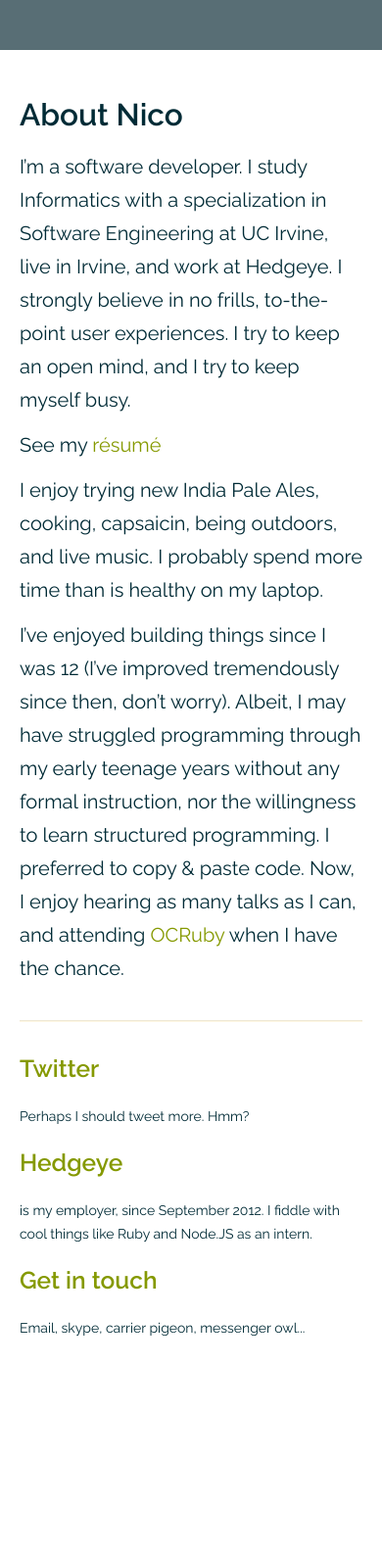
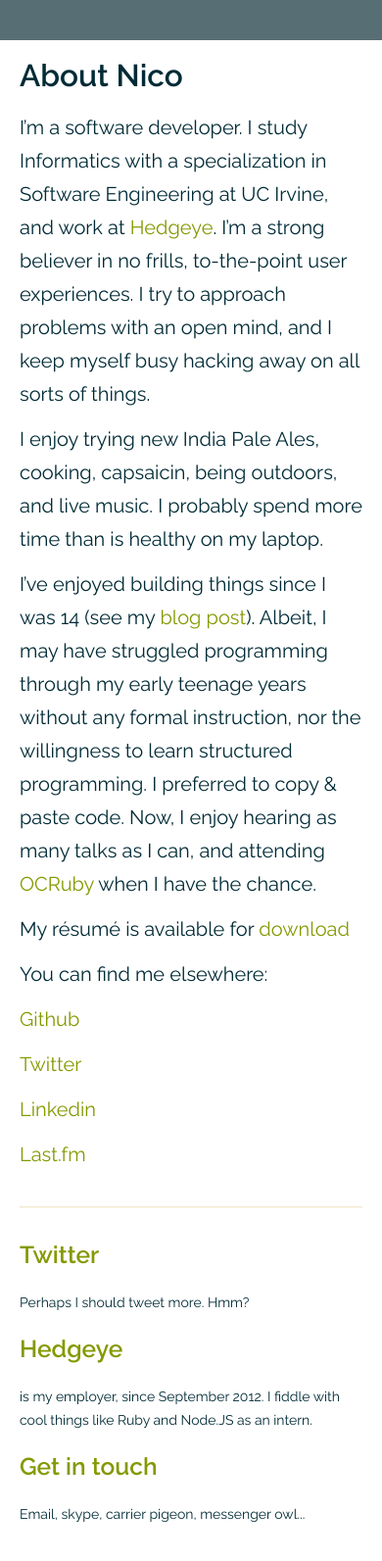
Before and after one commit to nicosuave/nicosuave.github.io, a Jekyll site: the page built from about.md, in a window 390 px wide, cut to the strip 286-1895 px from the top of the page. Shown: the top 1593 px of the strip at 98% size. Built offline with Jekyll 4.4.1, drawn with Linux system fonts in a browser that asks for light colours; nearby versions of some CDN libraries; Markdown is read by kramdown in place of the engine named in the settings; before the commit the page ends 1705 px from its top, so only the background shows below that.

Commit message:
Updated reminiscing post

```diff
--- a/about.md
+++ b/about.md
@@ -4,10 +4,20 @@ title: About Nico
 ---
 <h2>{{ page.title }}</h2>
 
-I'm a software developer. I study Informatics with a specialization in Software Engineering at UC Irvine, live in Irvine, and work at Hedgeye. I strongly believe in no frills, to-the-point user experiences. I try to keep an open mind, and I try to keep myself busy.
-
-See my [résumé](/pdfs/resume.pdf "Résumé, Nico Ritschel")
+I'm a software developer. I study Informatics with a specialization in Software Engineering at UC Irvine, and work at [Hedgeye](http://hedgeye.com/). I'm a strong believer in no frills, to-the-point user experiences. I try to approach problems with an open mind, and I keep myself busy hacking away on all sorts of things.
 
 I enjoy trying new India Pale Ales, cooking, capsaicin, being outdoors, and live music. I probably spend more time than is healthy on my laptop.
 
-I've enjoyed building things since I was 12 (I've improved tremendously since then, don't worry). Albeit, I may have struggled programming through my early teenage years without any formal instruction, nor the willingness to learn structured programming. I preferred to copy & paste code. Now, I enjoy hearing as many talks as I can, and attending [OCRuby](http://www.meetup.com/ocruby/) when I have the chance.
+I've enjoyed building things since I was 14 (see my [blog post](/Reminiscing.html)). Albeit, I may have struggled programming through my early teenage years without any formal instruction, nor the willingness to learn structured programming. I preferred to copy & paste code. Now, I enjoy hearing as many talks as I can, and attending [OCRuby](http://www.meetup.com/ocruby/) when I have the chance.
+
+My résumé is available for [download](/pdfs/resume.pdf "Résumé, Nico Ritschel")
+
+You can find me elsewhere:
+
+[Github](https://github.com/nicoritschel)
+
+[Twitter](https://twitter.com/nicoritschel)
+
+[Linkedin](http://www.linkedin.com/profile/view?id=93588951)
+
+[Last.fm](http://www.last.fm/user/nicoritschel)
--- a/stylesheets/responsive.css
+++ b/stylesheets/responsive.css
@@ -888,10 +888,6 @@
   .navbar-fixed-bottom {
     margin-top: 0px;
   }
-  .navbar-fixed-top .navbar-inner,
-  .navbar-fixed-bottom .navbar-inner {
-    padding: 5px;
-  }
   .navbar .container {
     width: auto;
     padding: 0;
@@ -923,7 +919,6 @@
   }
   .nav-collapse .nav > li > a,
   .nav-collapse .dropdown-menu a {
-    padding: 9px 15px;
     font-weight: bold;
     color: #777777;
   }
@@ -979,6 +974,9 @@
   .nav-collapse .nav > li > .dropdown-menu:after {
     display: none;
   }
+  .social li {
+    display: none;
+  }
   .nav-collapse .navbar-form,
   .nav-collapse .navbar-search {
     float: none;
```
Also changed, not shown: _posts/2013-01-20-Reminiscing.md (+6 -4 lines), stylesheets/bootstrap.css.
